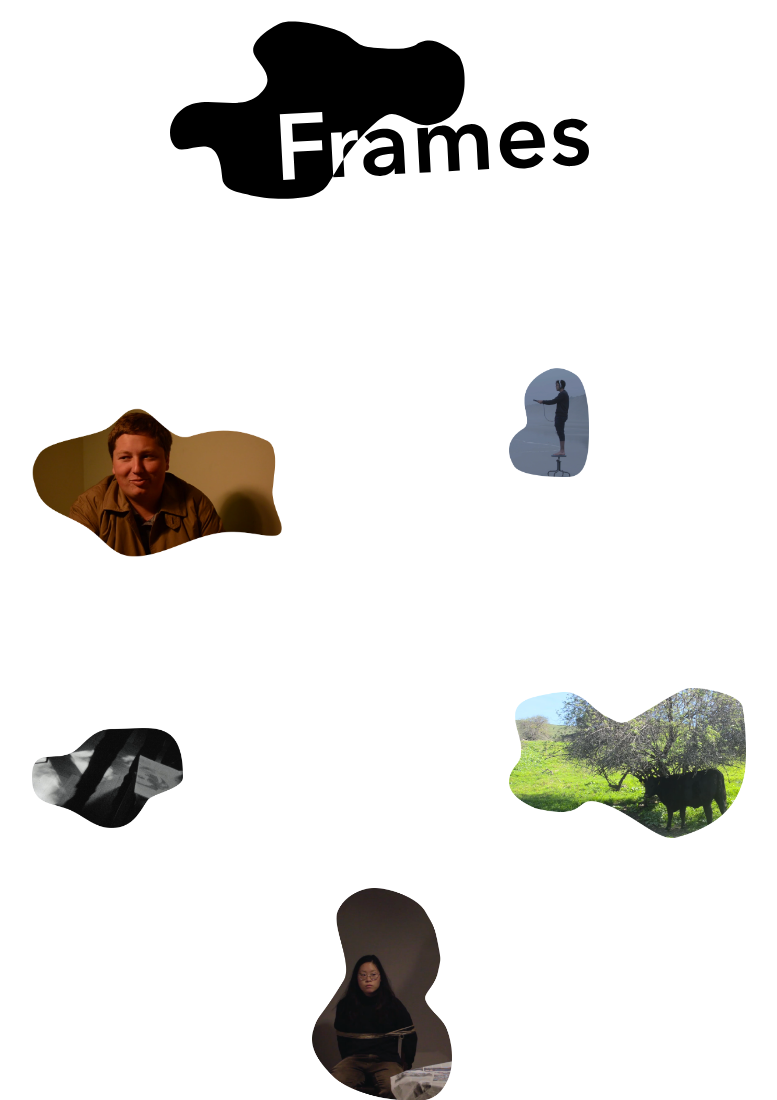
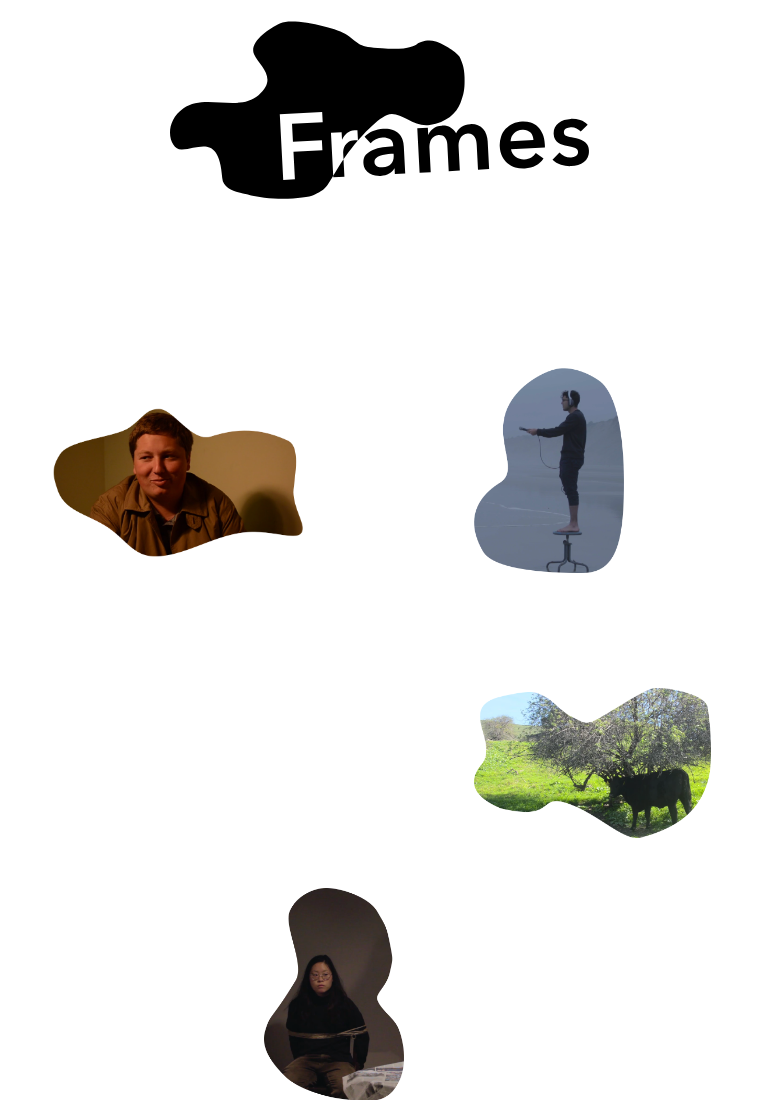
Before and after one commit to edamema/bobo.github.io, a plain HTML site: page frames.html in a window 1280 px wide. Shown: the top 1100 px of the page, without its empty margins (271-1048 px from the left). Drawn offline with Linux system fonts and the light colour scheme; a web font is replaced by a local one.

Commit message:
Revert "frames(1234)"
This reverts commit 8676375a3a2c77280ef995e5894339d0ed8cd9f4.

```diff
--- a/frames.css
+++ b/frames.css
@@ -79,8 +79,8 @@ html, body {
 #pieces {
 	grid-column: 8/span 2;
 	grid-row: 3/span 2;
-	width: 80px;
-	height: 110px;
+	width: 150px;
+	height: 220px;
 	background: url('images/spots/pieces.png') no-repeat;
 	background-size: contain;
 	outline: none;
@@ -88,20 +88,6 @@ html, body {
 
 #pieces:hover {
 		background-image: url('images/spots/pieces_active copy.png');
-	}
-
-#one {
-	grid-column: 4/span 2;
-	grid-row: 12/span 2;
-	width: 280px;
-	height: 100px;
-	background: url('images/spots/one.png') no-repeat;
-	background-size: contain;
-	outline: none;
-}
-
-#one:hover {
-		background-image: url('images/spots/one_active.png');
 	}
 
 return button a:link {
--- a/frames.html
+++ b/frames.html
@@ -25,8 +25,6 @@
 		<a class="frame-frame" id="fine" href="https://player.vimeo.com/video/209679085?autoplay=1&color=ffffff&title=0&byline=0&portrait=0" data-featherlight="iframe" data-featherlight-iframe-allowfullscreen="true" data-featherlight-iframe-width="640" data-featherlight-iframe-height="360"></a>
 
 		<a class="frame-frame" id="pieces" href="https://player.vimeo.com/video/231265047?autoplay=1&color=ffffff&title=0&byline=0&portrait=0" data-featherlight="iframe" data-featherlight-iframe-allowfullscreen="true" data-featherlight-iframe-width="640" data-featherlight-iframe-height="360"></a>
-
-		<a class="frame-frame" id="one" href="https://player.vimeo.com/video/266035486?autoplay=1&color=ffffff&title=0&byline=0&portrait=0" data-featherlight="iframe" data-featherlight-iframe-allowfullscreen="true" data-featherlight-iframe-width="640" data-featherlight-iframe-height="360"></a>
 	</div>
 
 	<div class="letters-letsgohome">
```
Also changed, not shown: images/spots/one.png (deleted), images/spots/one_active.png (deleted).
